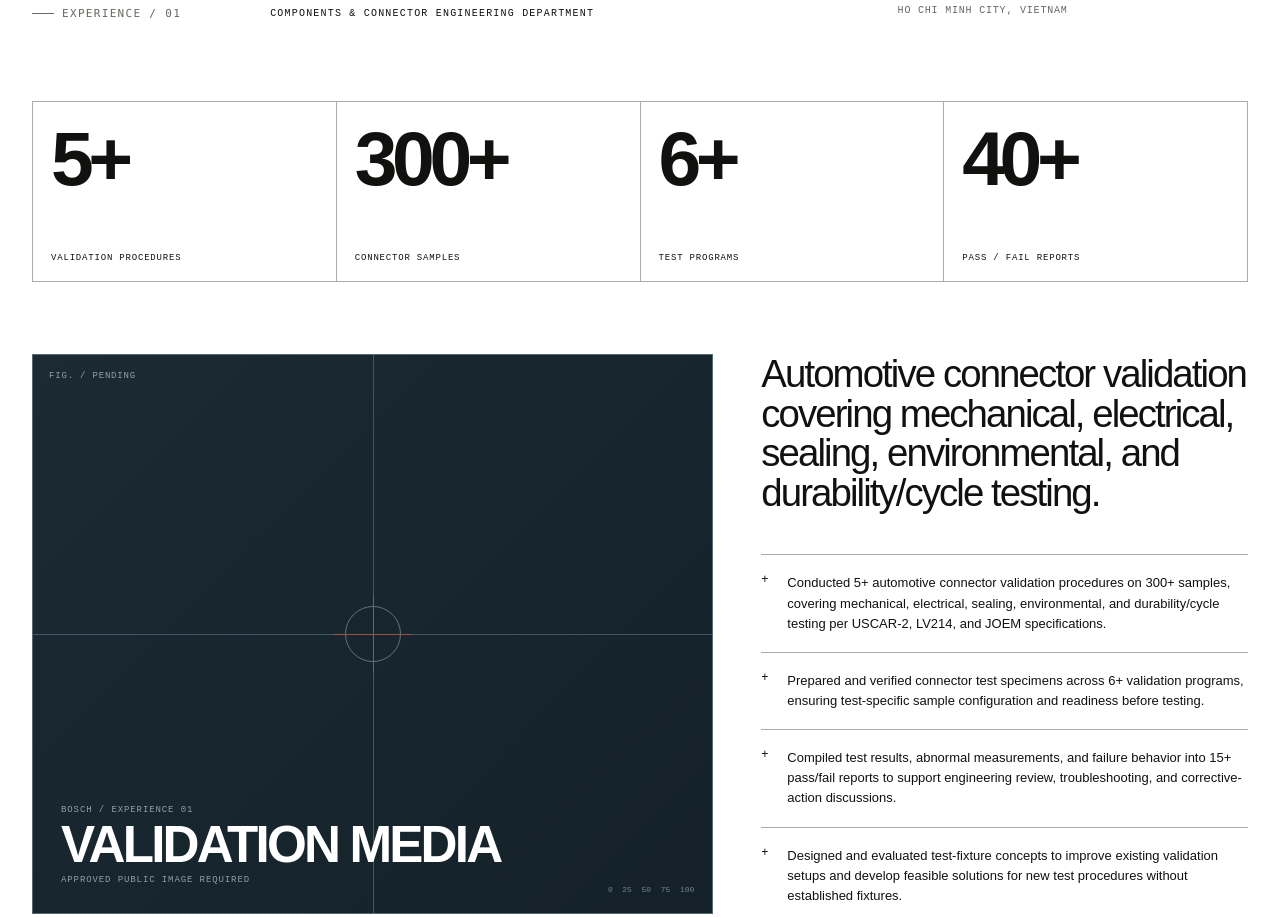
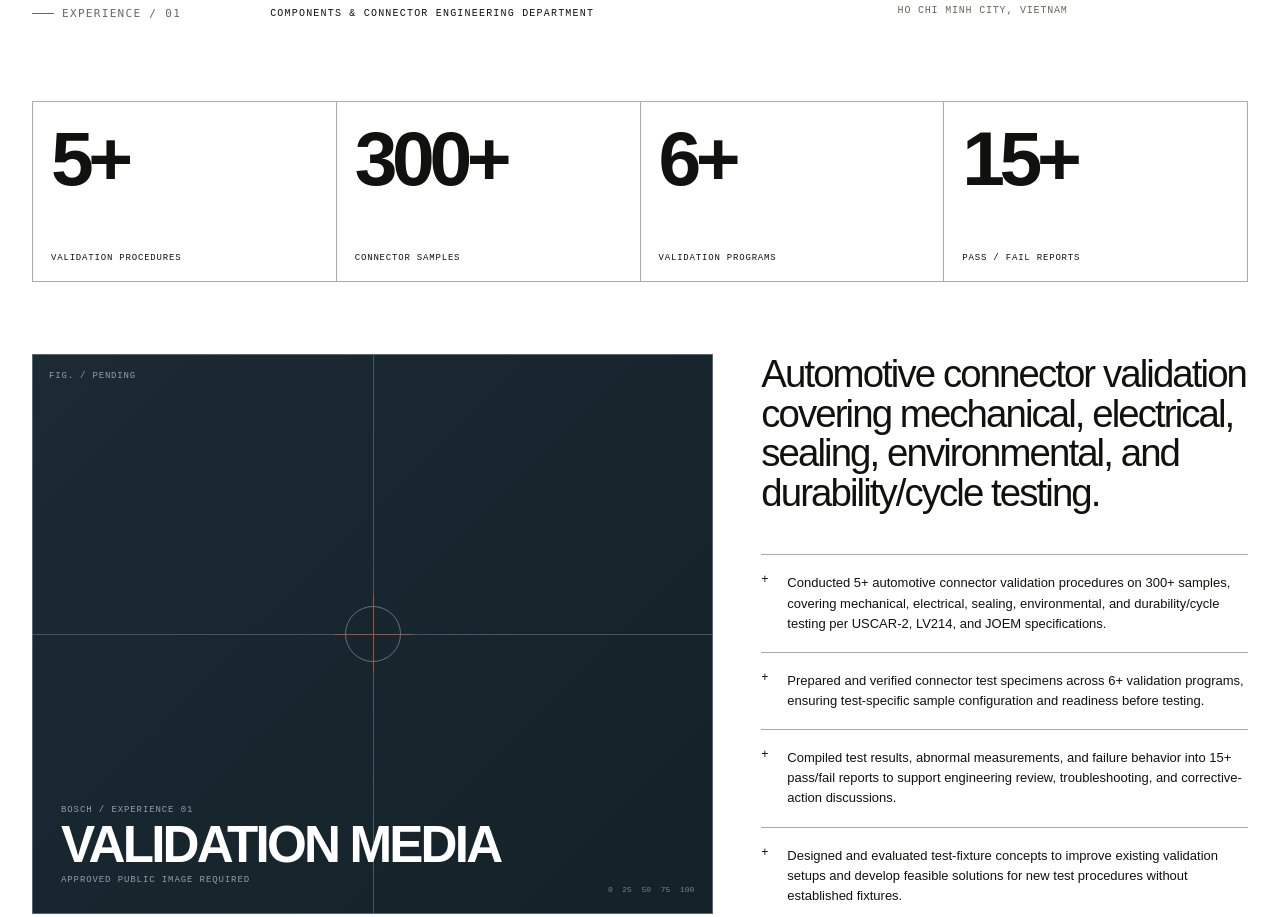
Before and after one commit to tquann207/tquan207.portfolio, a Next.js app: page / in a window 1280 px wide. Shown: the part 1300-2217 px from the top of the page. Built offline with nearby package versions, Linux system fonts and the light colour scheme; no server answers.

Commit message:
Update site.ts

```diff
--- a/content/site.ts
+++ b/content/site.ts
@@ -299,6 +299,6 @@ export const skillGroups = [
 export const boschMetrics: Metric[] = [
   { value: "5+", label: "Validation procedures" },
   { value: "300+", label: "Connector samples" },
-  { value: "6+", label: "Test programs" },
-  { value: "40+", label: "Pass / fail reports" },
+  { value: "6+", label: "Validation programs" },
+  { value: "15+", label: "Pass / fail reports" },
 ];
```
